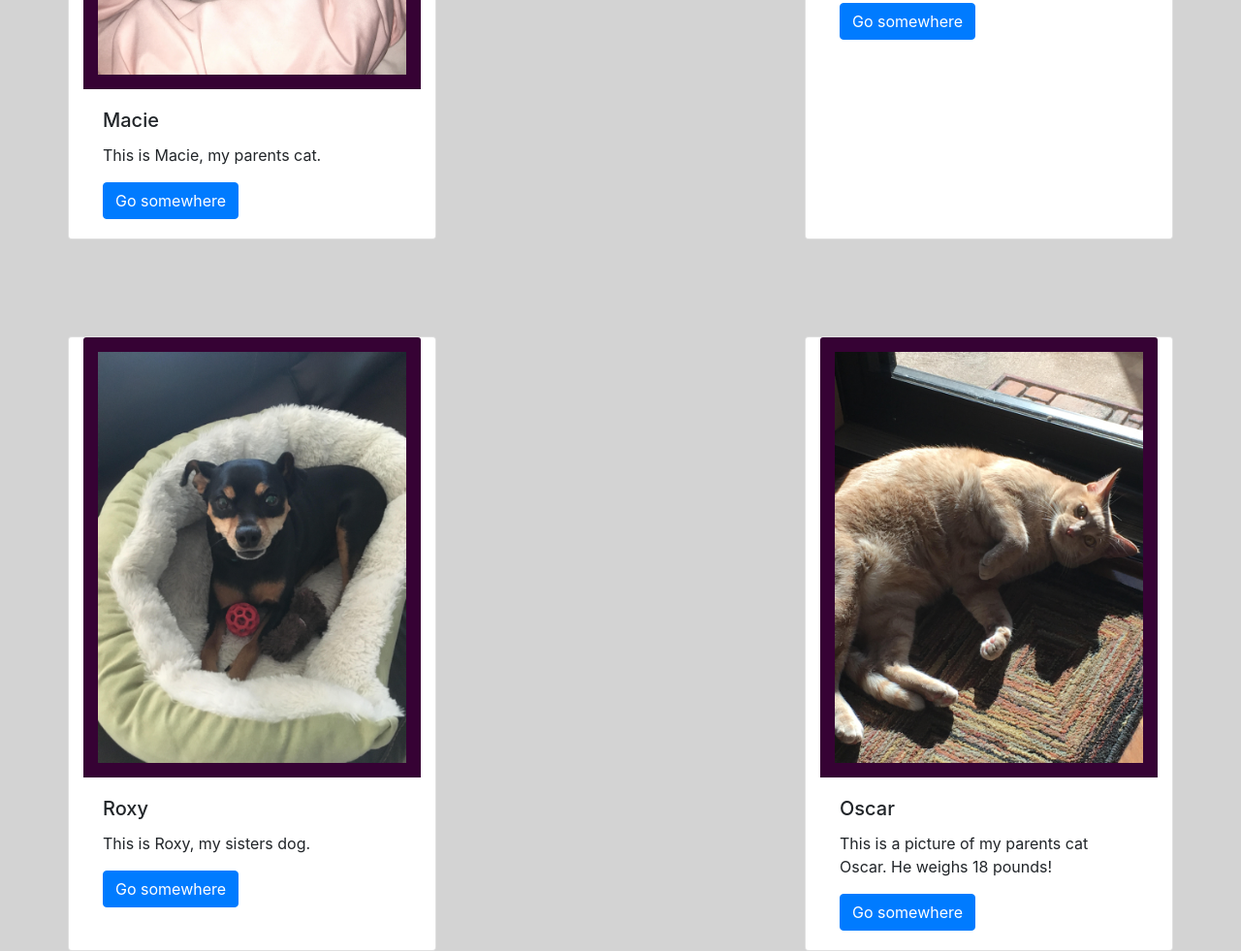
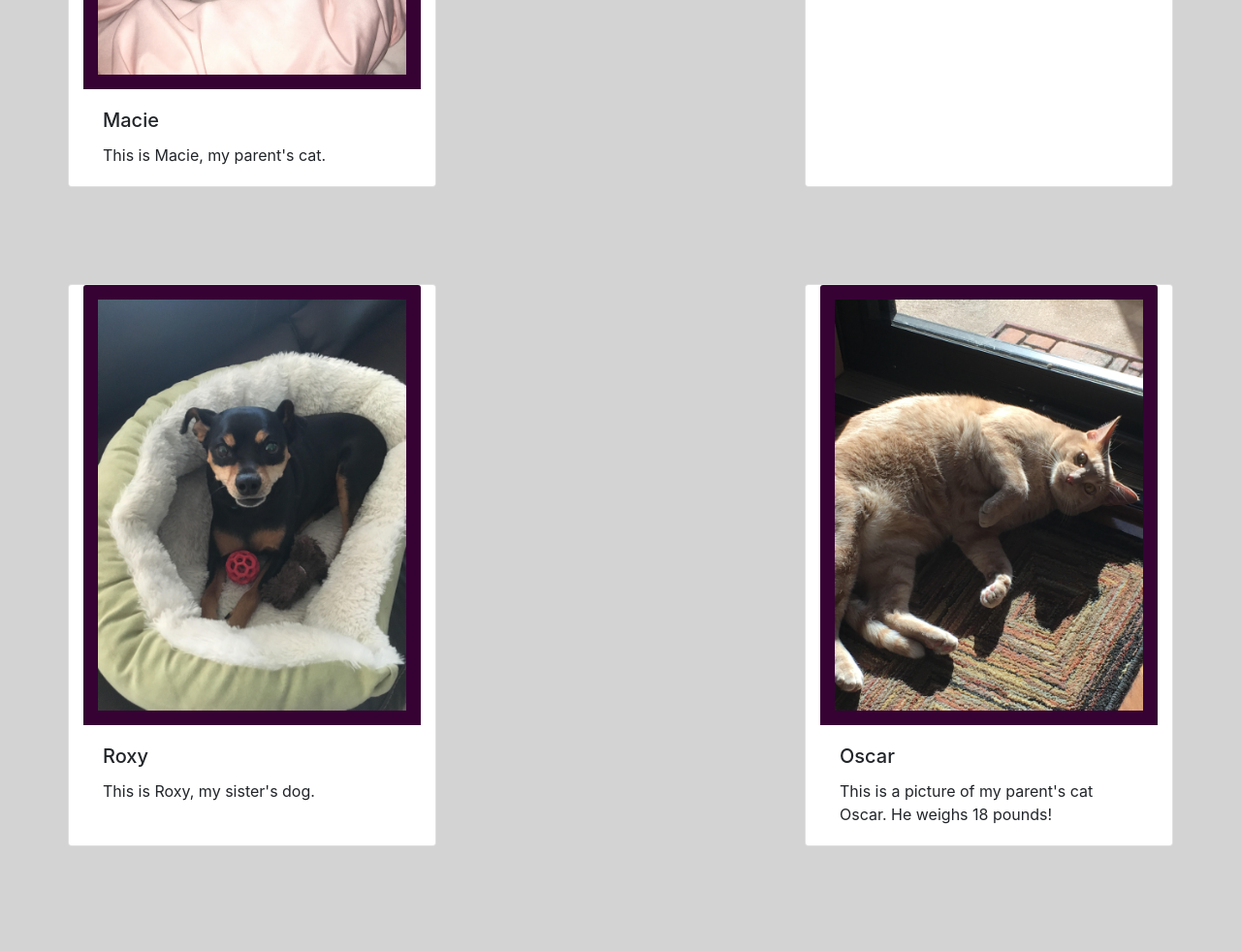
Before and after one commit to dakuglin/biohomework02, a plain HTML site: page portfolio.html in a window 1280 px wide. Shown: the part 814-1795 px from the top of the page at 97% size. After the commit the page ends 1687 px from the top, so only its background shows below. Drawn offline with nearby package versions, Linux system fonts and the light colour scheme.

Commit message:
final push

```diff
--- a/portfolio.html
+++ b/portfolio.html
@@ -49,8 +49,8 @@
               <img class="card-img-top" src="macie.jpeg" alt="Macie the cat"> <!--imgage tag-->
               <div class="card-body">
                   <h5 class="card-title">Macie</h5>
-                  <p class="card-text">This is Macie, my parents cat.</p>
-                  <a href="#" class="btn btn-primary">Go somewhere</a>
+                  <p class="card-text">This is Macie, my parent's cat.</p>
+                  <!-- <a href="#" class="btn btn-primary">Go somewhere</a> -->
               </div>
           </div>
 
@@ -59,7 +59,7 @@
               <div class="card-body">
                   <h5 class="card-title">Binx</h5>
                   <p class="card-text">My adorable cat named Binx.</p>
-                  <a href="#" class="btn btn-primary">Go somewhere</a>
+                  <!-- <a href="#" class="btn btn-primary">Go somewhere</a> -->
               </div>
           </div>
       </div>
@@ -69,16 +69,16 @@
               <img class="card-img-top" src="roxy.jpg" alt="Roxy the dog"> <!--imgage tag-->
               <div class="card-body">
                   <h5 class="card-title">Roxy</h5>
-                  <p class="card-text">This is Roxy, my sisters dog.</p>
-                  <a href="#" class="btn btn-primary">Go somewhere</a>
+                  <p class="card-text">This is Roxy, my sister's dog.</p>
+                  <!-- <a href="#" class="btn btn-primary">Go somewhere</a> -->
               </div>
           </div>
           <div class="card col-md-4 offset-md-4" style="width: 18rem;">
               <img class="card-img-top" src="oscar.jpeg" alt="Oscar the cat"> <!--imgage tag-->
               <div class="card-body">
                   <h5 class="card-title">Oscar</h5>
-                  <p class="card-text">This is a picture of my parents cat Oscar. He weighs 18 pounds!</p>
-                  <a href="#" class="btn btn-primary">Go somewhere</a>
+                  <p class="card-text">This is a picture of my parent's cat Oscar. He weighs 18 pounds!</p>
+                  <!-- <a href="#" class="btn btn-primary">Go somewhere</a> -->
               </div>
           </div>
 
```
Also changed, not shown: binx.html (+1 -1 lines).
